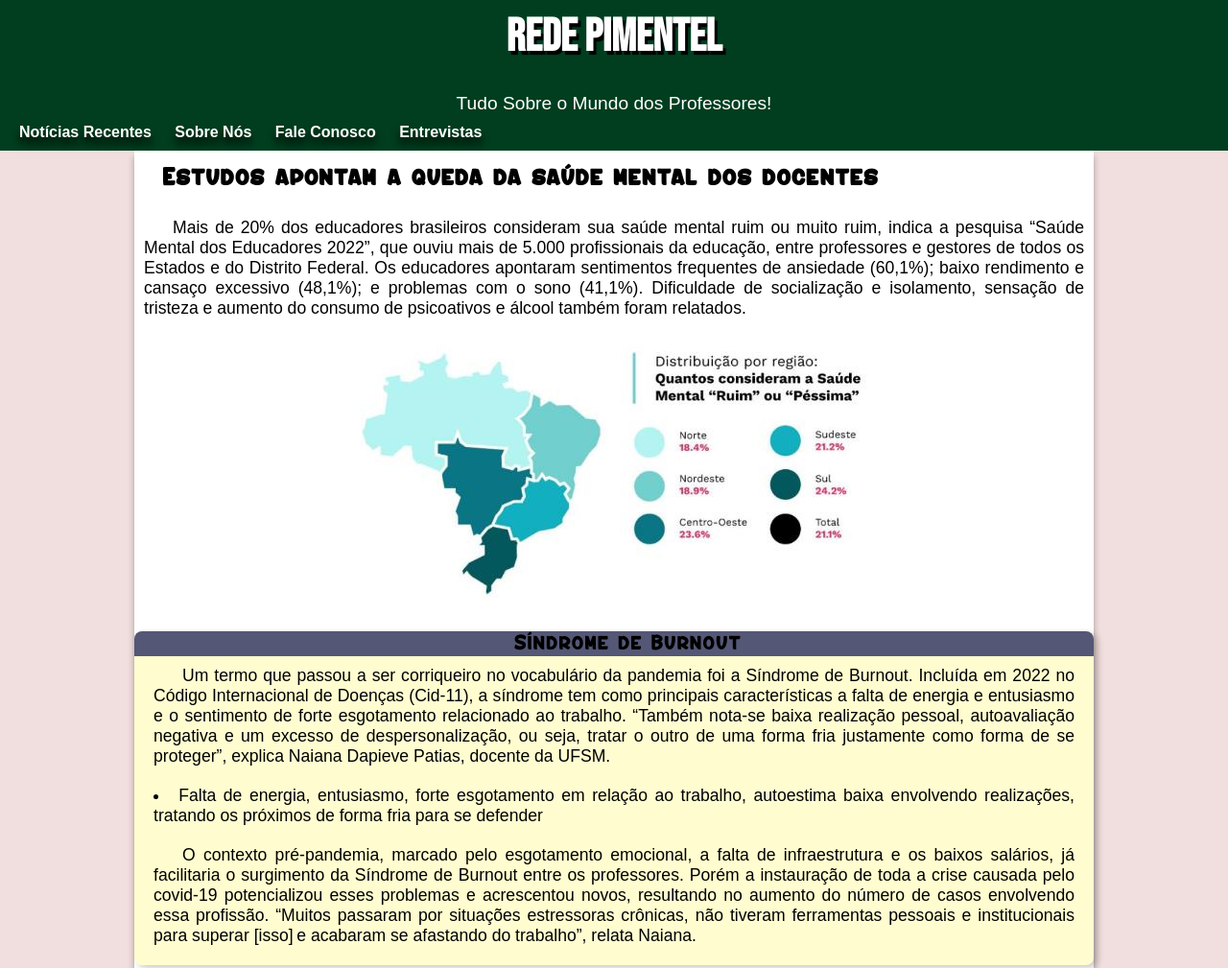
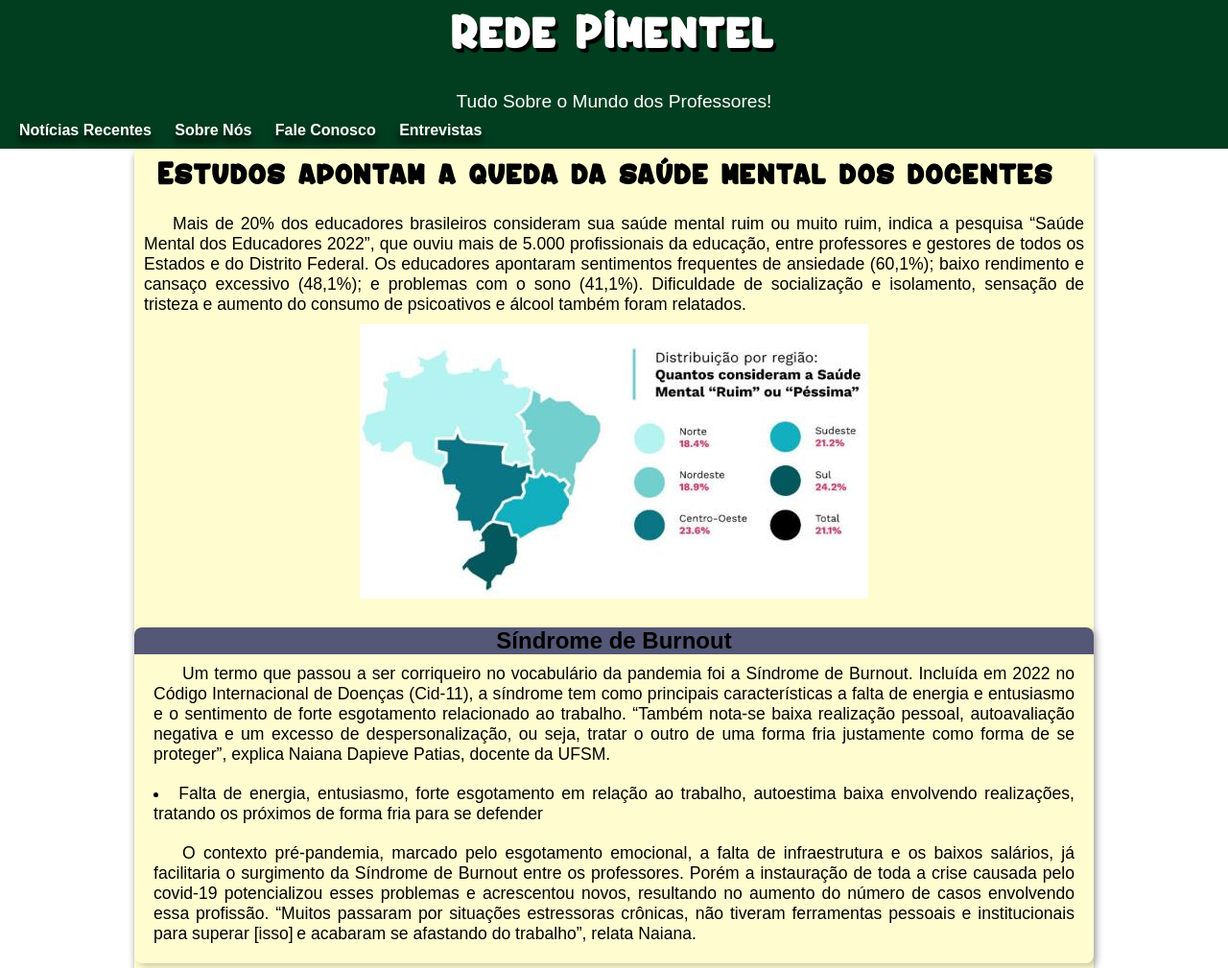
Before and after one commit to cauefernandes0/redepimentel, a plain HTML site: page noticias/noticia01.html in a window 1280 px wide. Shown: the top 1009 px of the page at 96% size. Drawn offline with Linux system fonts and the light colour scheme.

Commit message:
Update noticia.css

```diff
--- a/estilo/noticia.css
+++ b/estilo/noticia.css
@@ -26,7 +26,6 @@
 
 body {
     font-family: var(--fonte-padrao);
-    background-color: var(--cor01);
 }
 
 header {
@@ -37,8 +36,8 @@ header {
 }
 
 header > h1{
-    padding: 10px   ;
-    font-family: var(--fonte-destaque);
+    padding: 10px;
+    font-family: var(--fonte-professor);
     margin-bottom: 20px;
     font-size: 3em;
     text-shadow: 3px 4px 1px black;
@@ -71,32 +70,27 @@ nav a{
 }
 
 main{
-    margin: auto;;
-    background-color: white;
+    margin: auto;
+    background-color: var(--cor0);
     text-align: justify;
     min-width: 300px;
     max-width: 1000px;
+    box-shadow: 0px 6px 7px rgba(0, 0, 0, 0.299);
     border-radius: 0px 0px 15px 15px;
-    box-shadow: 0px 6px 7px rgba(0, 0, 0, 0.299);
 
 }
 main h1{
-    padding: 15px;
+    padding: 10px;
     margin-left: 15px;
     font-family: var(--fonte-professor);
-    font-size: 1.6em;
 }
-main h2{
-    font-family: var(--fonte-professor);
-    font-size: 1.4em;
-    text-indent: 30px;
-    font-weight: normal;
-}
+
 main p{
     font-size: 1.1em;
     text-indent: 30px;
     padding: 10px;
 }
+
 #saude-mental-grafico{
     width: 100%;
     display: flex;
```
